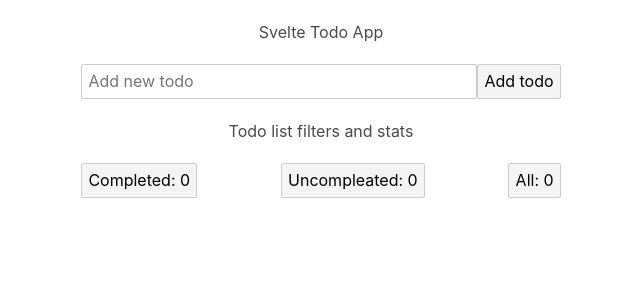
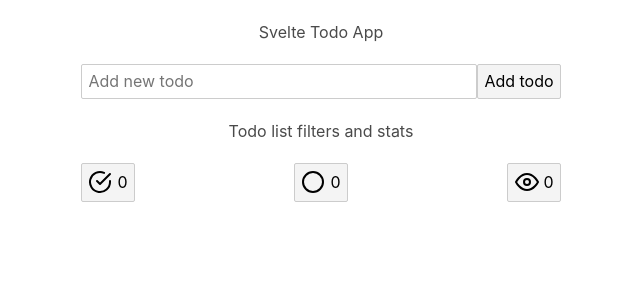
Before and after one commit to lasjorg/todo-app-svelte, a Svelte app: page / in a window 1280 px wide. Shown: the top 300 px of the page, without its empty margins (319-959 px from the left). Built offline with nearby package versions, Linux system fonts and the light colour scheme.

Commit message:
add: icons for filter buttons

```diff
--- a/src/App.svelte
+++ b/src/App.svelte
@@ -111,6 +111,14 @@
     width: 100%;
     margin-top: 20px;
   }
+
+  .filters button {
+    display: flex;
+    align-items: center;
+  }
+  .filters button > svg {
+    margin-right: 5px;
+  }
 </style>
 
 <div class="container">
@@ -127,10 +135,55 @@
 
   <h3>Todo list filters and stats</h3>
   <div class="filters">
-    <button on:click={toggleCompleated}>Completed: {totalCompleated}</button>
+    <button on:click={toggleCompleated}>
+      <svg
+        viewBox="0 0 24 24"
+        width="24"
+        height="24"
+        stroke="currentColor"
+        stroke-width="2"
+        fill="none"
+        stroke-linecap="round"
+        stroke-linejoin="round">
+        <path d="M22 11.08V12a10 10 0 1 1-5.93-9.14" />
+        <polyline points="22 4 12 14.01 9 11.01" />
+      </svg>
+      {totalCompleated}
+    </button>
+    <button on:click={toggleUncompleated}>
+      <svg
+        viewBox="0 0 24 24"
+        width="24"
+        height="24"
+        stroke="currentColor"
+        stroke-width="2"
+        fill="none"
+        stroke-linecap="round"
+        stroke-linejoin="round">
+        <circle cx="12" cy="12" r="10" />
+      </svg>
+      {totalUncompleated}
+    </button>
+    <button on:click={toggleAll}>
+      <svg
+        viewBox="0 0 24 24"
+        width="24"
+        height="24"
+        stroke="currentColor"
+        stroke-width="2"
+        fill="none"
+        stroke-linecap="round"
+        stroke-linejoin="round"
+        class="css-i6dzq1">
+        <path d="M1 12s4-8 11-8 11 8 11 8-4 8-11 8-11-8-11-8z" />
+        <circle cx="12" cy="12" r="3" />
+      </svg>
+      {totalTodos}
+    </button>
+    <!-- <button on:click={toggleCompleated}>Completed: {totalCompleated}</button>
     <button on:click={toggleUncompleated}>
       Uncompleated: {totalUncompleated}
     </button>
-    <button on:click={toggleAll}>All: {totalTodos}</button>
+    <button on:click={toggleAll}>All: {totalTodos}</button> -->
   </div>
 </div>
```
